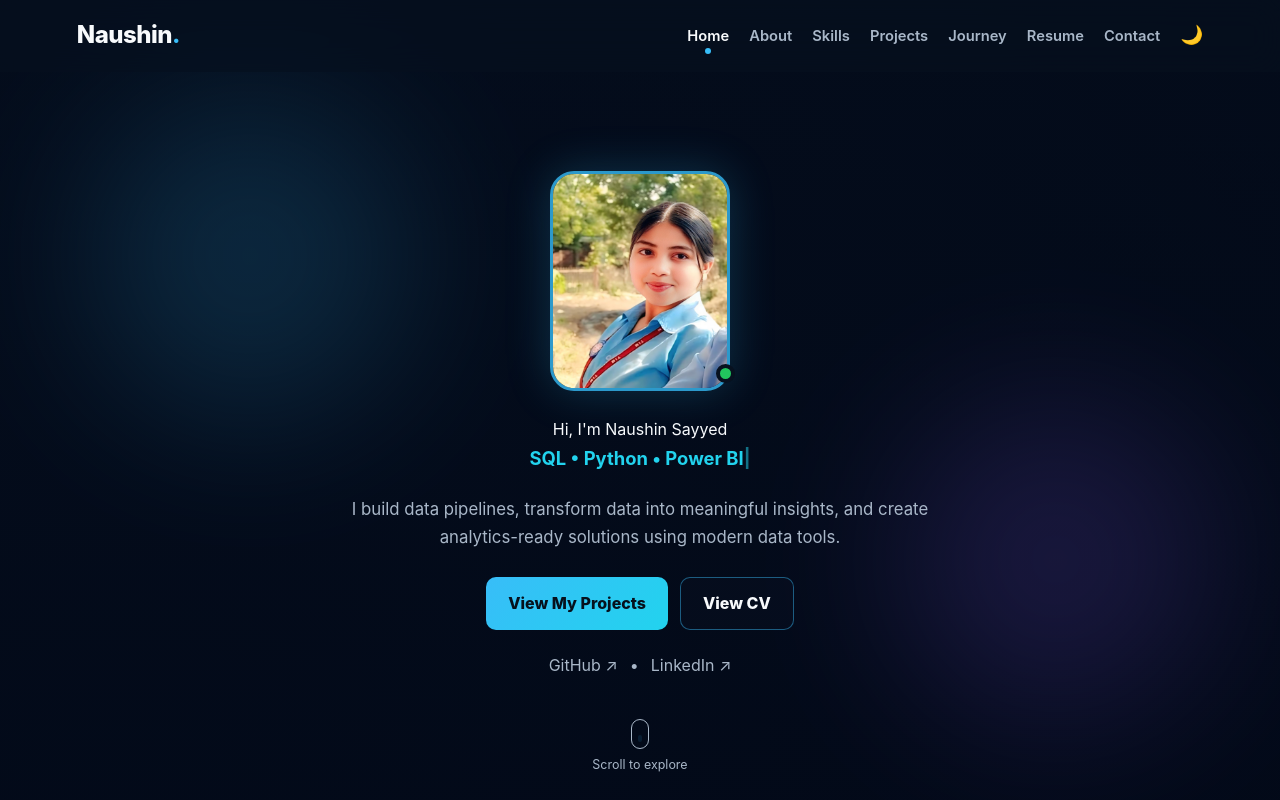
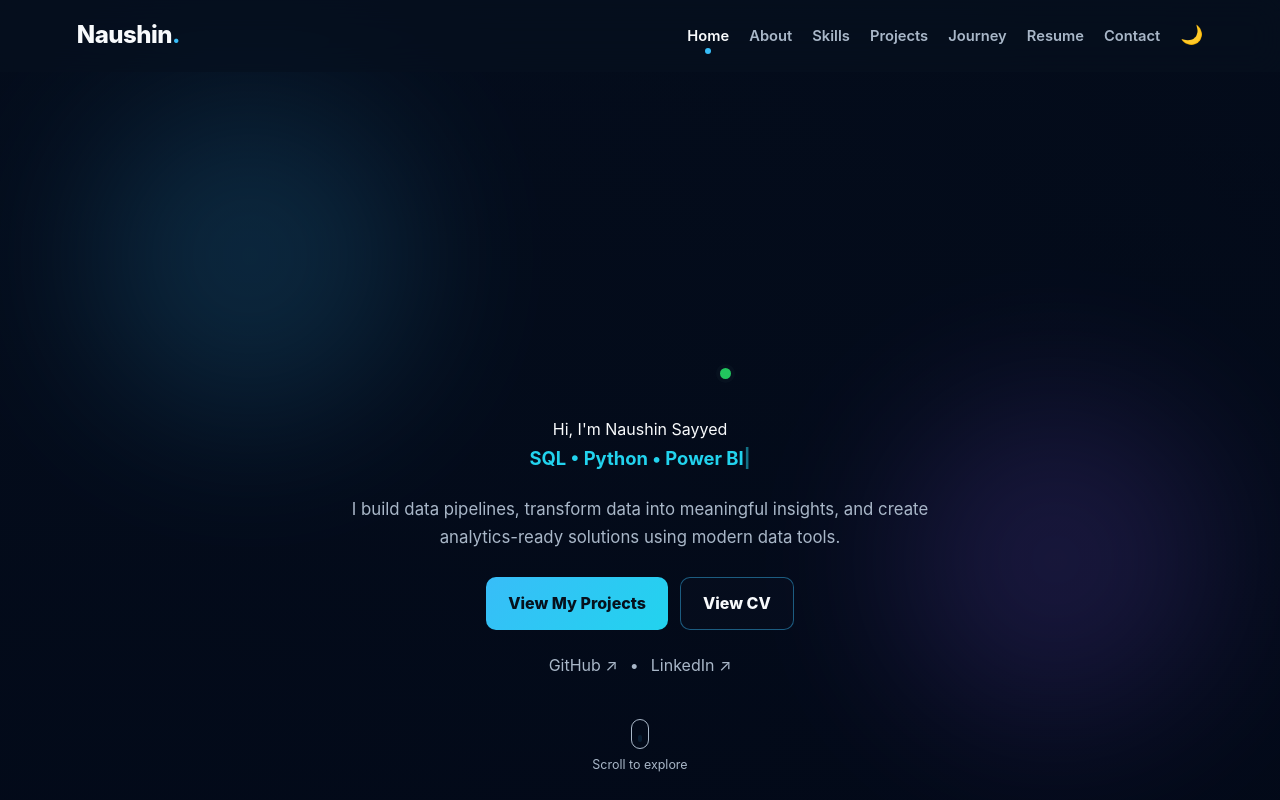
Before and after one commit to nssayyad01/Portfolio, a plain HTML site: page index.html in a window 1280 px wide. Shown: the top 800 px of the page. Drawn offline with Linux system fonts and the light colour scheme.

Commit message:
Updated Projects

```diff
--- a/index.html
+++ b/index.html
@@ -43,11 +43,12 @@
             <div class="hero-content reveal">
 
                 <div class="profile-wrapper">
-                    <img
-                        src="./images/WhatsApp Image 2026-11-25 at 10.42.13 PM.jpeg"
-                        class="profile-img"
-                        alt="Naushin Sayyed"
-                    >
+                   <!-- <img
+                            src="./images/WhatsApp Image 2026-11-25 at 10.42.13 PM.jpeg"
+                            class="profile-img"
+                            alt="Naushin Sayyed"
+                        >
+                     -->
                     <span class="status-dot" title="Open to opportunities"></span>
                 </div>
                     <p> Hi, I'm <span>Naushin Sayyed</span> </p>
```
